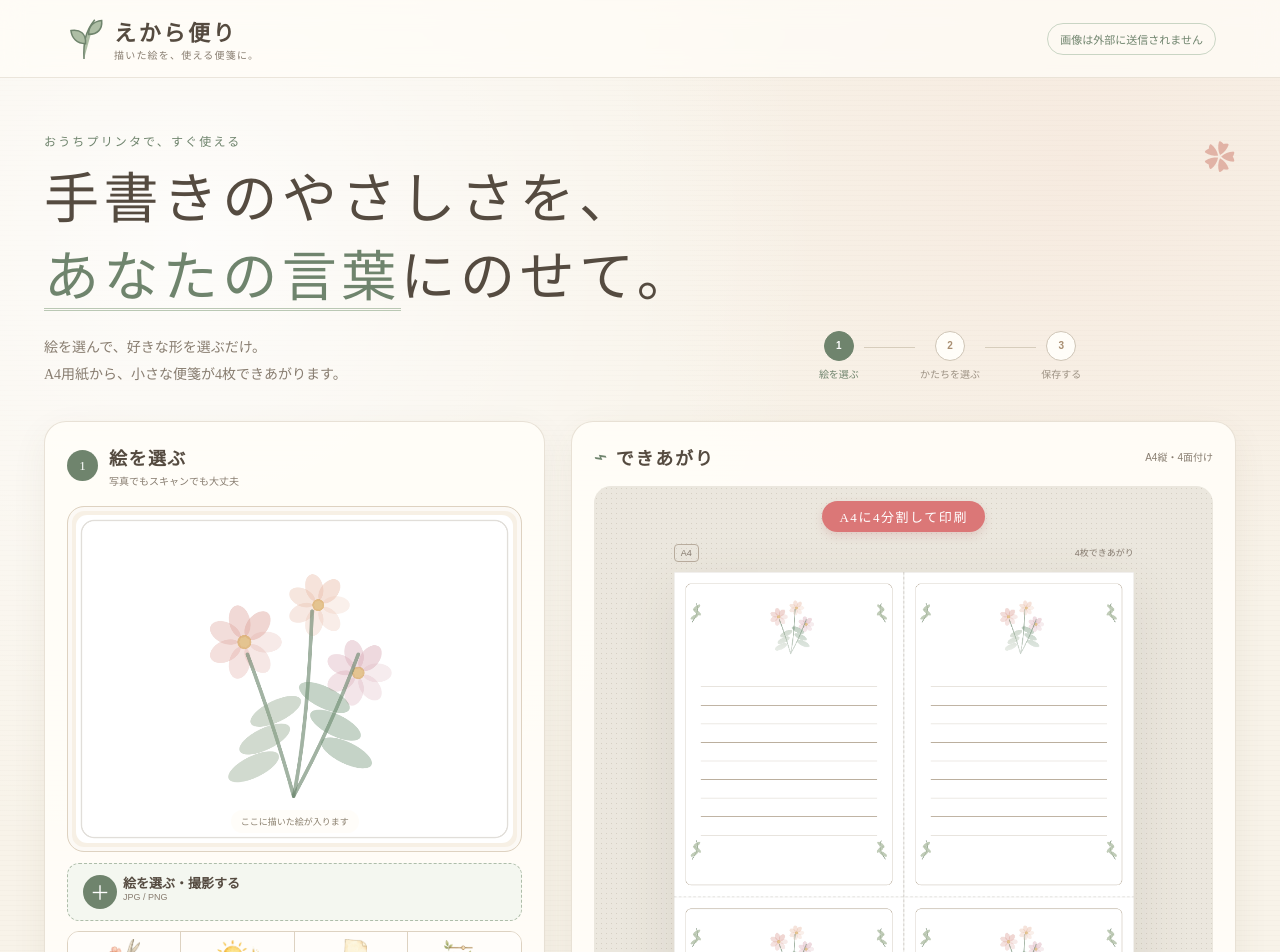
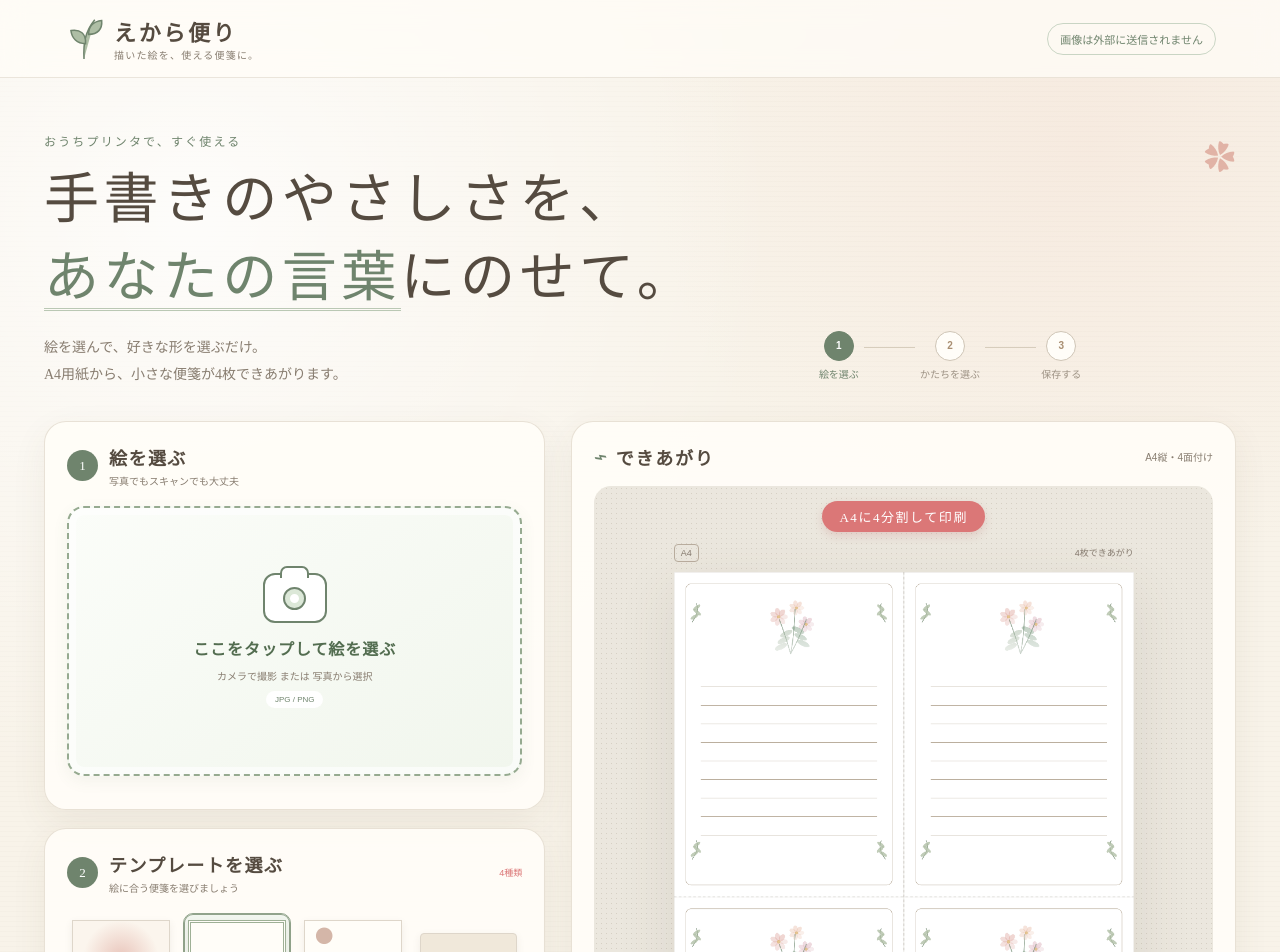
Before and after one commit to soramusubi-ctrl/binsen, a Next.js app: page / in a window 1280 px wide. Shown: the top 952 px of the page. Built offline with nearby package versions, Linux system fonts and the light colour scheme.

Commit message:
Clarify initial artwork upload

```diff
--- a/src/app/globals.css
+++ b/src/app/globals.css
@@ -103,6 +103,24 @@ button { color: inherit; }
 .section-heading p { margin: 0; color: var(--muted); font-size: 10px; }
 
 .visually-hidden { position: absolute; width: 1px; height: 1px; overflow: hidden; clip: rect(0,0,0,0); }
+.empty-artwork-upload {
+  width: 100%; min-height: 270px; margin-bottom: 11px; padding: 28px 20px;
+  display: flex; flex-direction: column; align-items: center; justify-content: center; gap: 8px;
+  border: 2px dashed #96aa90; border-radius: 17px; color: var(--ink);
+  background: linear-gradient(145deg, #fbfdf9, #f1f6ed); cursor: pointer;
+  box-shadow: inset 0 0 0 7px rgba(255,255,255,.62), 0 5px 16px rgba(91,112,84,.07);
+  transition: border-color .2s ease, background .2s ease, transform .2s ease;
+}
+.empty-artwork-upload:hover { border-color: var(--green); background: #edf5e9; transform: translateY(-1px); }
+.empty-artwork-upload strong { margin-top: 5px; color: #536d50; font-family: "Yu Mincho", serif; font-size: 16px; letter-spacing: .06em; }
+.empty-artwork-upload > span:not(.camera-mark) { color: var(--muted); font-size: 10px; }
+.empty-artwork-upload small { padding: 4px 9px; border-radius: 999px; color: var(--green); background: white; font-size: 8px; }
+.camera-mark {
+  position: relative; display: grid; place-items: center; width: 64px; height: 50px;
+  border: 2px solid var(--green); border-radius: 12px; background: white;
+}
+.camera-mark::before { content: ""; position: absolute; top: -9px; width: 25px; height: 10px; border: 2px solid var(--green); border-bottom: 0; border-radius: 7px 7px 0 0; background: white; }
+.camera-mark i { width: 23px; height: 23px; border: 2px solid var(--green); border-radius: 50%; box-shadow: inset 0 0 0 5px #dce8d8; }
 .artwork-preview {
   position: relative;
   margin-bottom: 11px;
@@ -257,6 +275,7 @@ footer strong { color: var(--green); letter-spacing: .1em; }
   .hero h1 { font-size: 27px; line-height: 1.5; }
   .hero > div > p:last-child { font-size: 11px; }
   .workspace { padding: 0 10px; gap: 12px; margin-bottom: 50px; }
+  .empty-artwork-upload { min-height: 230px; }
   .preview-area, .control-card { border-radius: 16px; padding: 15px; }
   .preview-area { position: relative; }
   .paper-stage { padding: 17px 30px 11px; }
--- a/src/components/artwork-preview.tsx
+++ b/src/components/artwork-preview.tsx
@@ -6,19 +6,30 @@ import { EditorSettings, renderArtworkPreview } from "@/lib/canvas";
 type ArtworkPreviewProps = {
   image: HTMLImageElement | null;
   settings: EditorSettings;
+  onSelect: () => void;
 };
 
-export function ArtworkPreview({ image, settings }: ArtworkPreviewProps) {
+export function ArtworkPreview({ image, settings, onSelect }: ArtworkPreviewProps) {
   const canvasRef = useRef<HTMLCanvasElement>(null);
 
   useEffect(() => {
-    if (canvasRef.current) renderArtworkPreview(canvasRef.current, image, settings);
+    if (image && canvasRef.current) renderArtworkPreview(canvasRef.current, image, settings);
   }, [image, settings]);
+
+  if (!image) {
+    return (
+      <button className="empty-artwork-upload" onClick={onSelect}>
+        <span className="camera-mark" aria-hidden="true"><i /></span>
+        <strong>ここをタップして絵を選ぶ</strong>
+        <span>カメラで撮影 または 写真から選択</span>
+        <small>JPG / PNG</small>
+      </button>
+    );
+  }
 
   return (
     <div className="artwork-preview">
       <canvas ref={canvasRef} aria-label="選んだ絵のプレビュー" />
-      {!image && <span>ここに描いた絵が入ります</span>}
     </div>
   );
 }
--- a/src/components/letter-maker.tsx
+++ b/src/components/letter-maker.tsx
@@ -174,12 +174,15 @@ export function LetterMaker() {
               capture="environment"
               onChange={handleImage}
             />
-            <ArtworkPreview image={image} settings={settings} />
+            <ArtworkPreview image={image} settings={settings} onSelect={() => fileRef.current?.click()} />
+            {image && (
               <button className="upload-button" onClick={() => fileRef.current?.click()}>
                 <span className="upload-icon">＋</span>
-              <strong>{image ? "別の絵を選ぶ" : "絵を選ぶ・撮影する"}</strong>
-              <small>{imageName || "JPG / PNG"}</small>
+                <strong>別の絵を選ぶ</strong>
+                <small>{imageName}</small>
               </button>
+            )}
+            {image && (
               <div className="adjust-tool-grid">
                 {adjustmentTools.map((tool) => (
                   <button
@@ -192,7 +195,8 @@ export function LetterMaker() {
                   </button>
                 ))}
               </div>
-            {showAdjustments && (
+            )}
+            {image && showAdjustments && (
               <div className="adjustments">
                 <button className="close-adjustments" onClick={() => setShowAdjustments(false)}>調整を閉じる ×</button>
                 <RangeField label="明るさ" value={settings.brightness} min={70} max={140} onChange={(v) => updateSetting("brightness", v)} />
```
Lines whose indentation alone changed are shown as unchanged.
